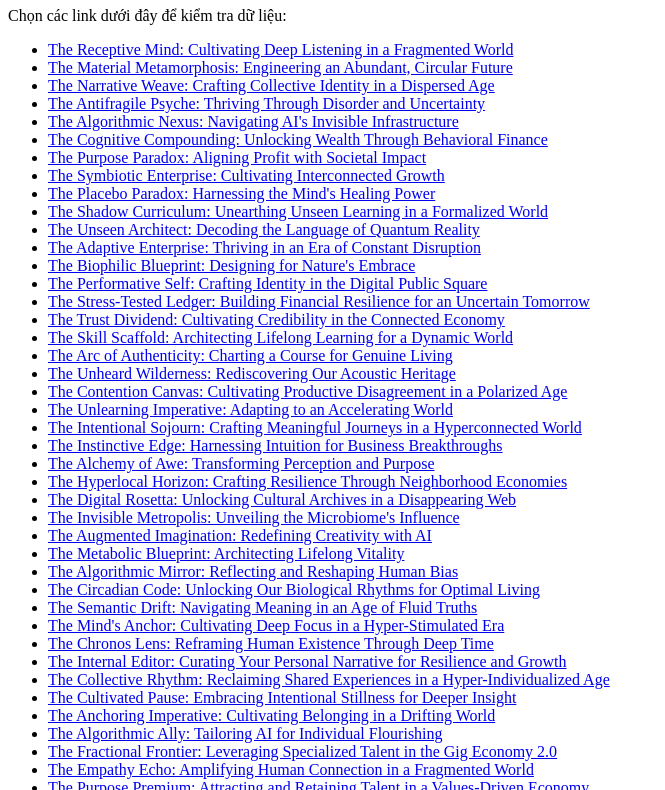
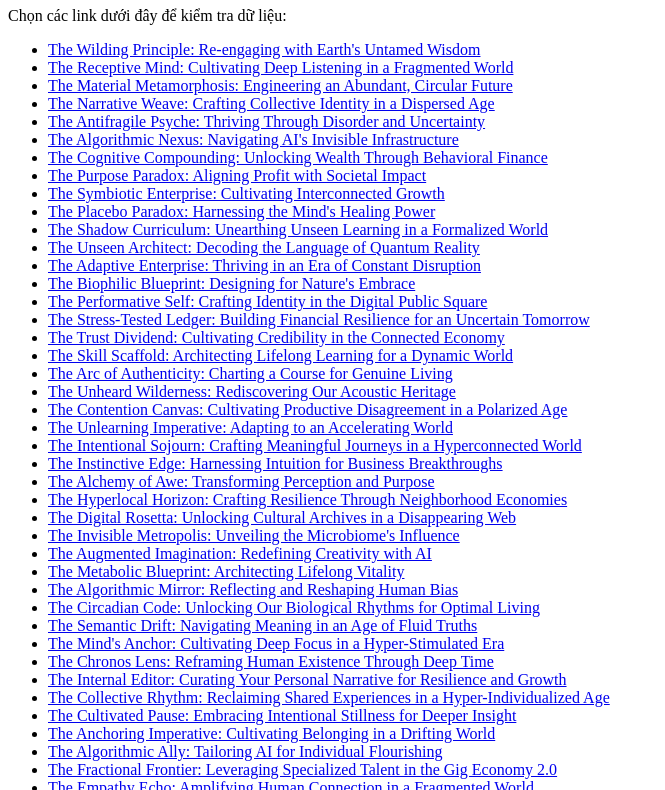
Before and after one commit to hiendo1-a11y/hien_test_444, a plain HTML site: page index.html in a window 1280 px wide. Shown: the part 73-863 px from the top of the page, without its empty margins (0-665 px from the left). Drawn offline with Linux system fonts and the light colour scheme.

Commit message:
🤖 Auto: The Wilding Principle: Re-engaging with Earth's Untamed Wisdom

```diff
--- a/index.html
+++ b/index.html
@@ -8,6 +8,7 @@
     <h1>Hệ thống lưu trữ file Test AI</h1>
     <p>Chọn các link dưới đây để kiểm tra dữ liệu:</p>
     <ul>
+        <li><a href="Test_auto_the_wilding_principle_re_engaging_with_earth_s_untamed_wisdo.pdf">The Wilding Principle: Re-engaging with Earth's Untamed Wisdom</a></li>
         <li><a href="Test_auto_the_receptive_mind_cultivating_deep_listening_in_a_fragmente.pdf">The Receptive Mind: Cultivating Deep Listening in a Fragmented World</a></li>
         <li><a href="Test_auto_the_material_metamorphosis_engineering_an_abundant_circular_.pdf">The Material Metamorphosis: Engineering an Abundant, Circular Future</a></li>
         <li><a href="Test_auto_the_narrative_weave_crafting_collective_identity_in_a_disper.pdf">The Narrative Weave: Crafting Collective Identity in a Dispersed Age</a></li>
```
Also changed, not shown: .article_history.json, 1 other file.
